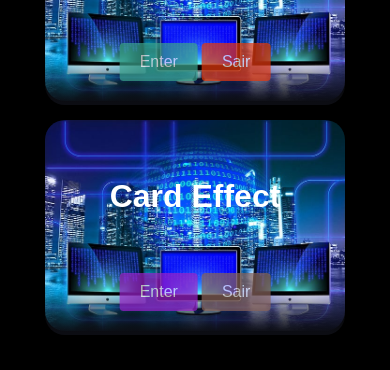
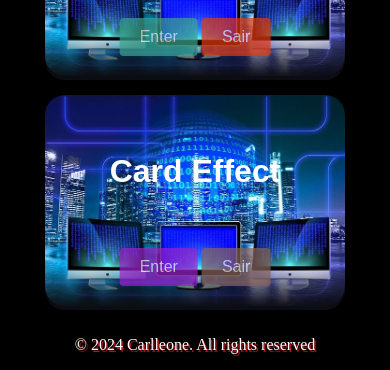
Before and after one commit to Carleone-Souza-Santos/Card, a plain HTML site: page index.html in a window 390 px wide. Shown: the part 557-927 px from the top of the page. Before the commit the page ends 902 px from the top, so only its background shows below. Drawn offline with Linux system fonts and the light colour scheme.

Commit message:
atualiz styles

```diff
--- a/index.css
+++ b/index.css
@@ -10,13 +10,13 @@
   body {
     height: 100vh;
     margin: 0;
-    display: flex;
-    justify-content: center;
-    align-items: center;
     background-image: url(assets/plan.jpg);
     background-repeat: no-repeat;
     background-size: cover;
-
+    display: flex;
+    flex-direction: column;
+    justify-content: center;
+    align-items: center;
   }
 
   main{
@@ -156,6 +156,14 @@
     opacity:100%!important;
   }
 
+footer{
+  padding: 50px;
+  height: 200px;
+  display: block;
+  justify-content: center;
+  align-items: center;
+  text-shadow: 0.1em 0.1em 0.05em #c21717
+}
   @media only screen and (max-width: 1130px) {
 
     :root {
@@ -187,4 +195,9 @@
             flex-direction: column;
             justify-content: center;
         }
+        footer{
+            padding: 0;
+            color: white
         }
+
+        }
--- a/index.html
+++ b/index.html
@@ -8,9 +8,9 @@
   </head>
   <body>
     <header>
-
     </header>
     <main>
+
       <div class="card">
           <div class="wrapper">
             <div class="title">Card HTML</div>
@@ -45,5 +45,9 @@
               </div>
           </div>
         </main>
+
+        <footer>
+          <p>© 2024 Carlleone. All rights reserved</p>
+        </footer>
   </body>
 </html>
```
